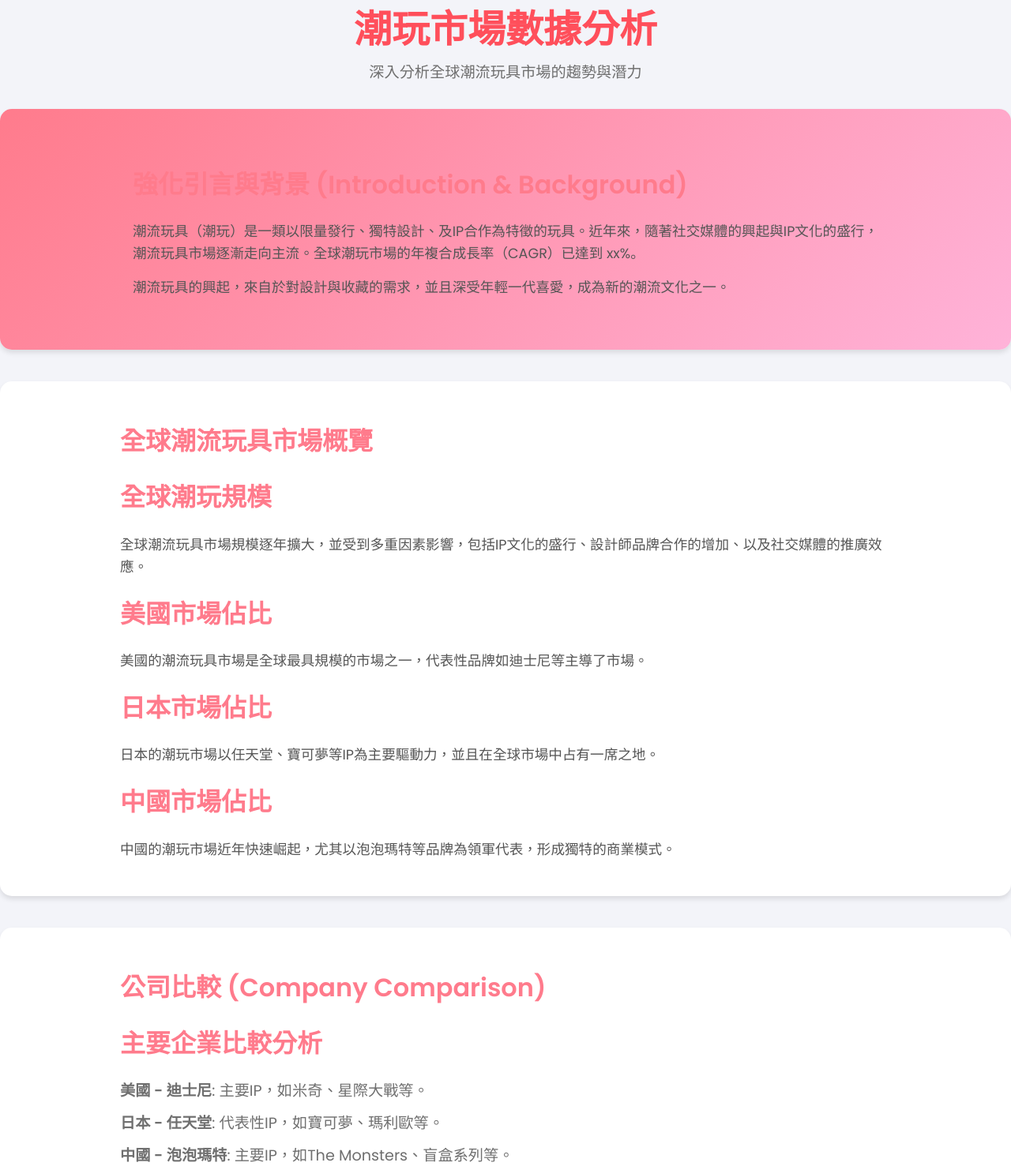
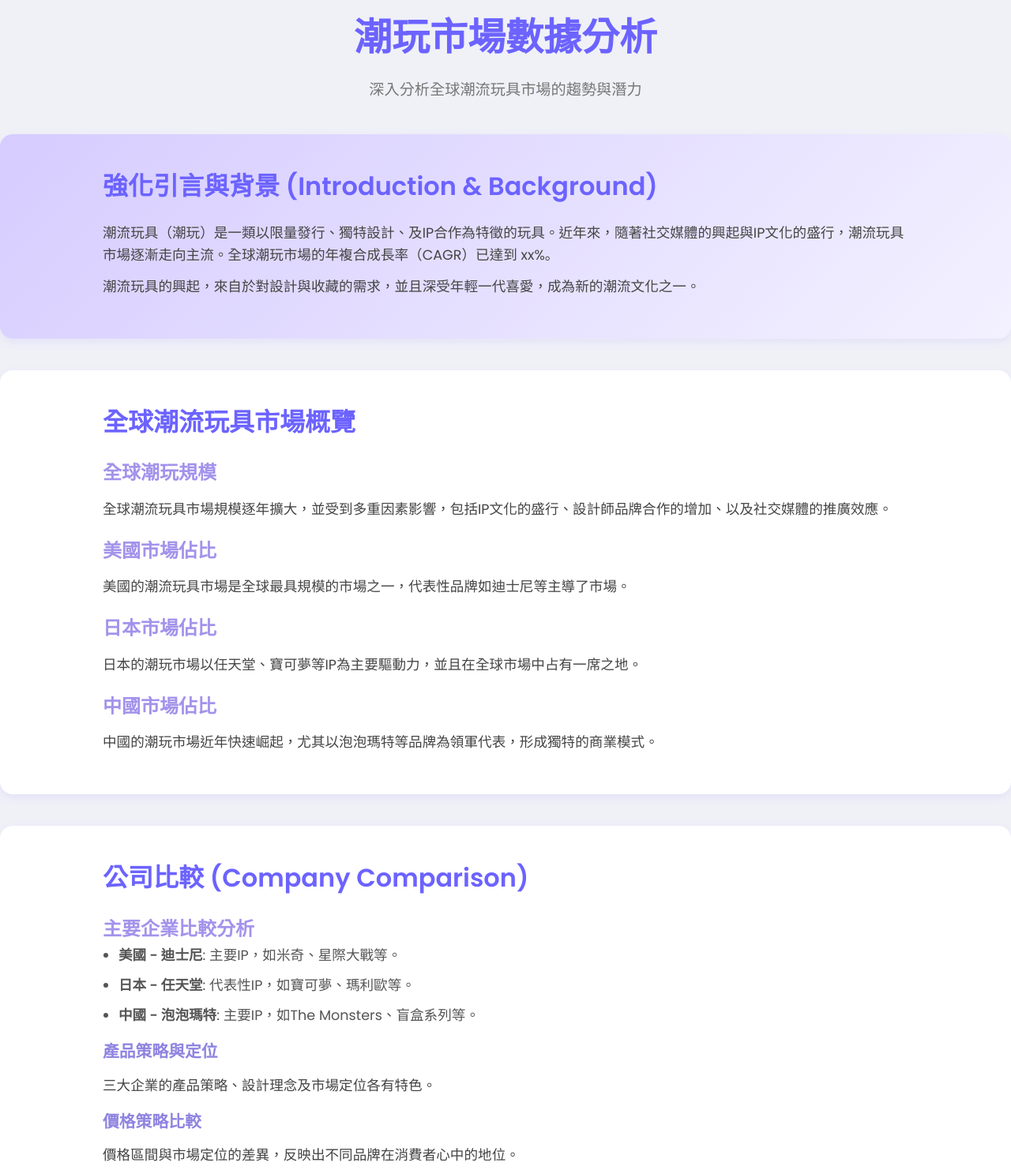
Before and after one commit to yihua0988/Designer-Toy-Market-Data-Analysis, a plain HTML site: page DataAnalysis.html in a window 1280 px wide. Shown: the part 20-1502 px from the top of the page at 79% size. Drawn offline with Linux system fonts and the light colour scheme.

Commit message:
change style

```diff
--- a/DataAnalysis.html
+++ b/DataAnalysis.html
@@ -1,159 +1,142 @@
 <!DOCTYPE html>
 <html lang="zh-Hant">
 <head>
-    <meta charset="UTF-8">
-    <meta name="viewport" content="width=device-width, initial-scale=1.0">
+    <meta charset="UTF-8" />
+    <meta name="viewport" content="width=device-width, initial-scale=1.0"/>
     <title>潮玩市場數據分析</title>
     <link href="https://fonts.googleapis.com/css2?family=Roboto:wght@400;500;700&family=Poppins:wght@300;400;600&display=swap" rel="stylesheet">
     <style>
-        /* 重設基本樣式 */
         body, h1, h2, h3, h4, p, ul {
             margin: 0;
             padding: 0;
             box-sizing: border-box;
         }
+
         body {
             font-family: 'Poppins', sans-serif;
-            background: #f3f4f9;
+            background-color: #f0f1f7;
             color: #333;
             line-height: 1.6;
         }
+
         .container {
-            width: 80%;
+            width: 85%;
+            max-width: 1200px;
             margin: 0 auto;
         }
 
-        /* 標題 */
+        /* 標題與副標 */
         h1 {
             font-family: 'Roboto', sans-serif;
-            font-weight: 700;
             font-size: 3em;
-            color: #ff4f5b;
+            color: #6c63ff;
             text-align: center;
-            padding-top: 20px;
+            margin-top: 30px;
         }
 
-        h2, h3 {
+        .subtitle {
+            font-size: 1.2em;
+            text-align: center;
+            color: #777;
+            margin-bottom: 40px;
+        }
+
+        /* 各區塊 */
+        .section {
+            background-color: #ffffff;
+            border-radius: 16px;
+            padding: 40px;
+            margin-bottom: 40px;
+            box-shadow: 0 4px 12px rgba(108, 99, 255, 0.1);
+            transition: all 0.3s ease;
+        }
+
+        .section:hover {
+            box-shadow: 0 6px 18px rgba(108, 99, 255, 0.15);
+        }
+
+        h2 {
+            color: #6c63ff;
             font-size: 2em;
-            color: #ff7b8c;
-            margin: 20px 0;
+            margin-bottom: 20px;
+        }
+
+        h3 {
+            color: #a393eb;
+            font-size: 1.5em;
+            margin-top: 20px;
         }
 
         h4 {
-            font-size: 1.5em;
-            color: #f38f99;
-            margin: 15px 0;
-        }
-
-        /* 副標題 */
-        .subtitle {
-            font-size: 1.2em;
-            color: #6f6f6f;
-            text-align: center;
-            margin-bottom: 30px;
-        }
-
-        /* 引言區 */
-        .section {
-            background-color: #fff;
-            border-radius: 15px;
-            padding: 30px;
-            margin-bottom: 40px;
-            box-shadow: 0px 4px 6px rgba(0, 0, 0, 0.1);
-        }
-
-        /* 流行元素背景 */
-        #introduction {
-            background: linear-gradient(135deg, #ff7b8c, #ffb3d9);
-            color: white;
-            padding: 50px;
-            border-radius: 15px;
-        }
-
-        /* 列表與段落 */
-        ul {
-            list-style-type: none;
-            margin: 20px 0;
-        }
-
-        ul li {
-            margin: 10px 0;
-            font-size: 1.2em;
-            color: #6f6f6f;
+            color: #8e84e0;
+            font-size: 1.3em;
+            margin-top: 15px;
         }
 
         p {
             font-size: 1.1em;
-            color: #555;
-            margin-bottom: 15px;
+            color: #444;
+            margin: 12px 0;
         }
 
-        /* 頁腳 */
-        .footer {
-            background-color: #ff4f5b;
+        ul {
+            margin-left: 20px;
+        }
+
+        ul li {
+            font-size: 1.1em;
+            margin-bottom: 10px;
+            color: #555;
+        }
+
+        footer.footer {
+            background-color: #3f3d56;
             color: white;
-            padding: 20px;
+            padding: 20px 0;
             text-align: center;
             font-size: 1em;
-            border-top-left-radius: 30px;
-            border-top-right-radius: 30px;
+            border-top-left-radius: 20px;
+            border-top-right-radius: 20px;
         }
 
-        /* 動畫效果 */
+        /* 淡紫背景的 intro 區塊 */
+        #introduction {
+            background: linear-gradient(135deg, #d6ccff, #f3f1ff);
+            color: #333;
+        }
+
+        /* 動畫 */
         .container p, .container h2, .container h3 {
             opacity: 0;
-            animation: fadeIn 1.5s ease-in-out forwards;
+            animation: fadeIn 1.2s ease-in-out forwards;
         }
 
         @keyframes fadeIn {
-            0% {
+            from {
                 opacity: 0;
                 transform: translateY(10px);
             }
-            100% {
+            to {
                 opacity: 1;
                 transform: translateY(0);
             }
         }
 
-        /* 按鈕風格 */
-        .cta-button {
-            background-color: #ff7b8c;
-            color: white;
-            padding: 15px 30px;
-            border: none;
-            border-radius: 25px;
-            font-size: 1.2em;
-            cursor: pointer;
-            transition: background-color 0.3s;
-        }
-
-        .cta-button:hover {
-            background-color: #ff4f5b;
-        }
-
-        /* 響應式設計 */
+        /* 響應式 */
         @media (max-width: 768px) {
-            .container {
-                width: 90%;
+            h1 {
+                font-size: 2.2em;
             }
-            h1 {
-                font-size: 2.5em;
-            }
-            .subtitle {
-                font-size: 1em;
-            }
-            .cta-button {
-                font-size: 1em;
-                padding: 10px 20px;
+            .section {
+                padding: 25px;
             }
         }
     </style>
 </head>
 <body>
-    <header class="header">
+    <header>
         <div class="container">
-            <h1 class="title">潮玩市場數據分析</h1>
+            <h1>潮玩市場數據分析</h1>
             <p class="subtitle">深入分析全球潮流玩具市場的趨勢與潛力</p>
         </div>
     </header>
@@ -193,8 +176,10 @@
                     <li><strong>日本 - 任天堂</strong>: 代表性IP，如寶可夢、瑪利歐等。</li>
                     <li><strong>中國 - 泡泡瑪特</strong>: 主要IP，如The Monsters、盲盒系列等。</li>
                 </ul>
+
                 <h4>產品策略與定位</h4>
                 <p>三大企業的產品策略、設計理念及市場定位各有特色。</p>
+
                 <h4>價格策略比較</h4>
                 <p>價格區間與市場定位的差異，反映出不同品牌在消費者心中的地位。</p>
             </div>
```
